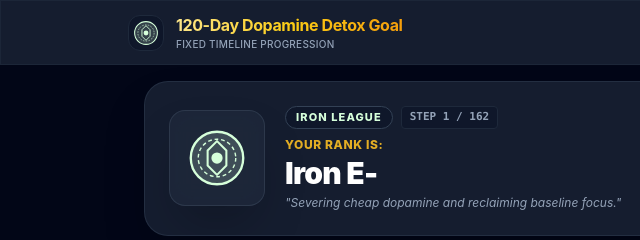
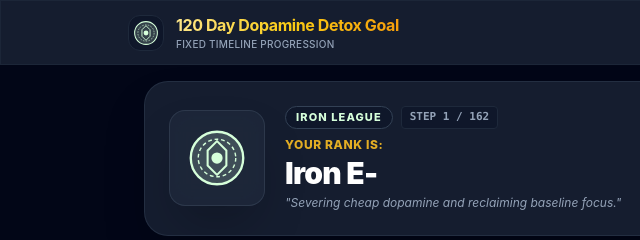
Before and after one commit to simanta77/visual-progress-meditation., a plain HTML site: page index.html in a window 1280 px wide. Shown: the top 240 px of the page, 0-640 px from the left. Drawn offline with nearby package versions, Linux system fonts and the light colour scheme.

Commit message:
Dopamine detox

```diff
--- a/index.html
+++ b/index.html
@@ -81,7 +81,7 @@
                 </div>
                 <div>
                     <h1 class="font-bold text-base tracking-tight bg-gradient-to-r from-amber-200 via-yellow-400 to-amber-500 bg-clip-text text-transparent">
-                        120-Day Dopamine Detox Goal
+                        120 Day Dopamine Detox Goal
                     </h1>
                     <p class="text-[10px] text-slate-400 font-medium tracking-wide uppercase">Fixed Timeline Progression</p>
                 </div>
```
